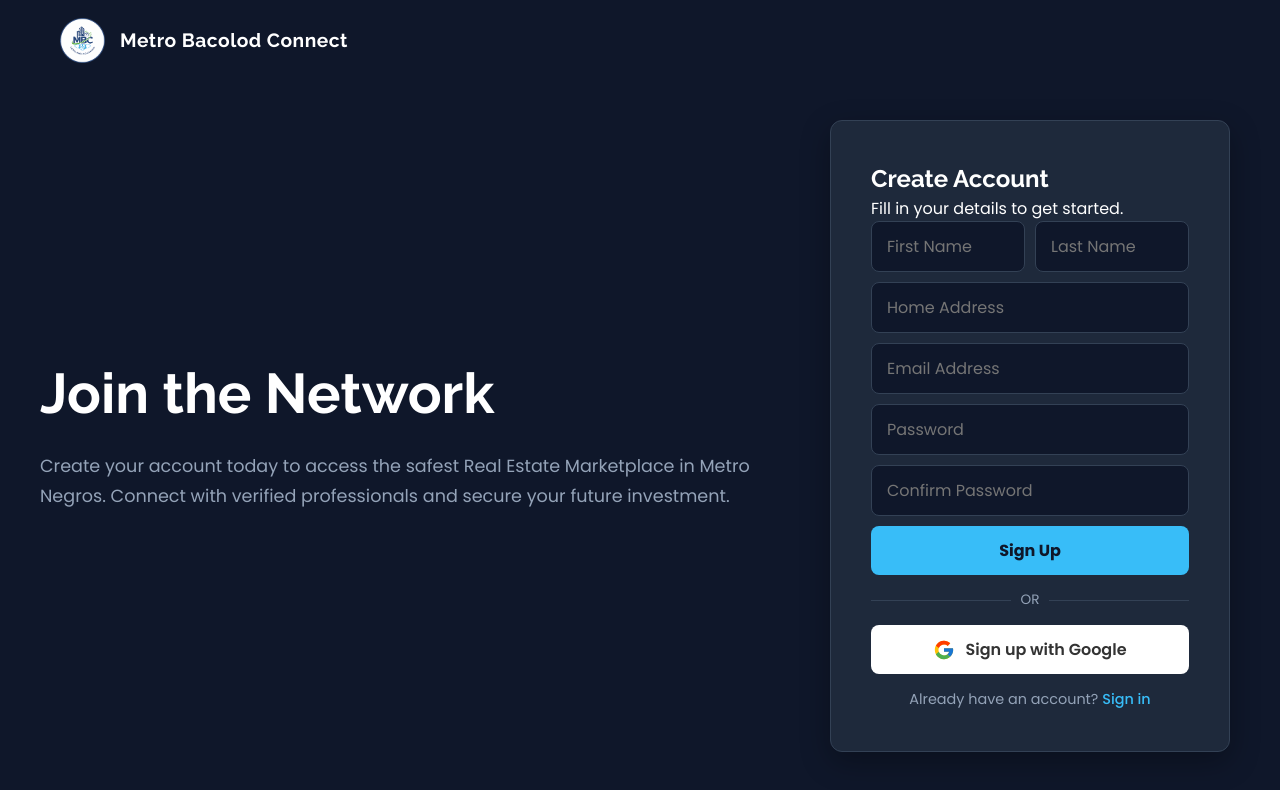
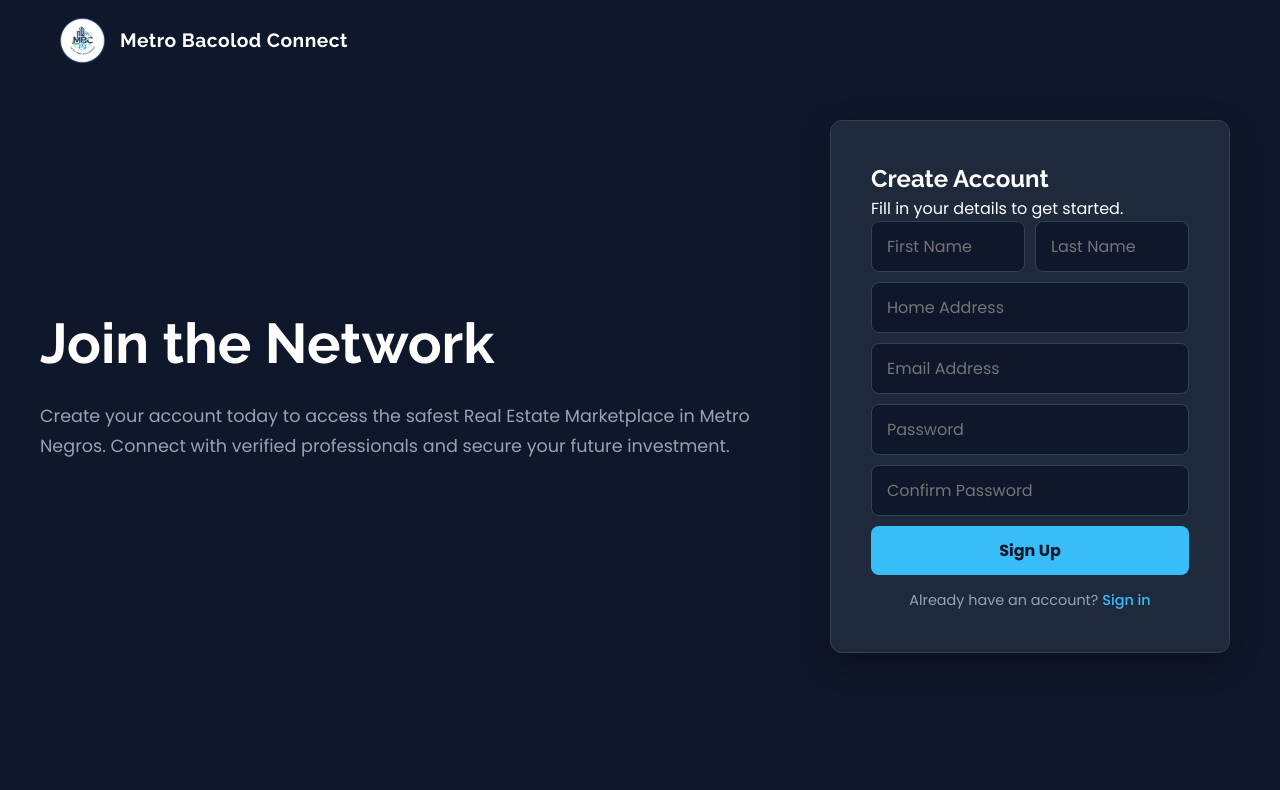
Before and after one commit to Kr1stik/Metro-Bacolod-Connect, a React (Vite) app in the folder metro-bacolod-web/: page /register in a window 1280 px wide. Shown: the top 790 px of the page. Built offline with nearby package versions, Linux system fonts and the light colour scheme; no server answers.

Commit message:
Fix routing and change deployment updates

```diff
--- a/metro-bacolod-web/src/pages/Register.tsx
+++ b/metro-bacolod-web/src/pages/Register.tsx
@@ -41,20 +41,11 @@ export default function Register() {
       });
 
       setMessage("Registration successful!");
-      navigate("/dashboard");
+      navigate("/");
 
     } catch (error: any) {
       console.error("Error:", error);
       setMessage("Registration failed: " + error.message);
-    }
-  };
-
-  const handleGoogleRegister = async () => {
-    try {
-      await signInWithPopup(auth, googleProvider);
-      navigate("/complete-profile");
-    } catch (error: any) {
-      setMessage("Google Registration failed.");
     }
   };
 
@@ -146,15 +137,6 @@ export default function Register() {
               Sign Up
             </button>
 
-            <div className="divider">
-              <span>OR</span>
-            </div>
-
-            <button className="google-btn" onClick={handleGoogleRegister}>
-              <FcGoogle size={22} />
-              <span>Sign up with Google</span>
-            </button>
-
             {message && <p className="message-text" style={{ marginTop: "10px", color: "#ef4444" }}>{message}</p>}
 
             <p className="register-link">
```
